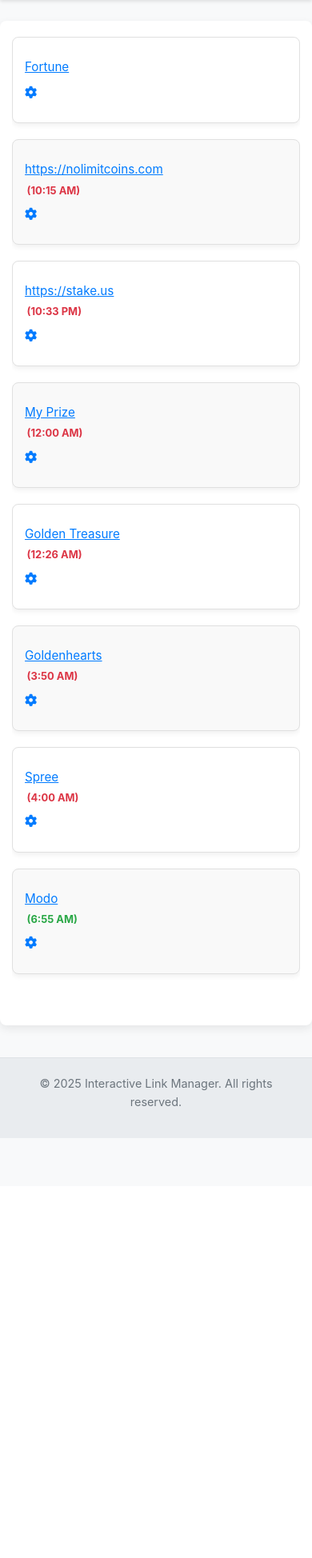
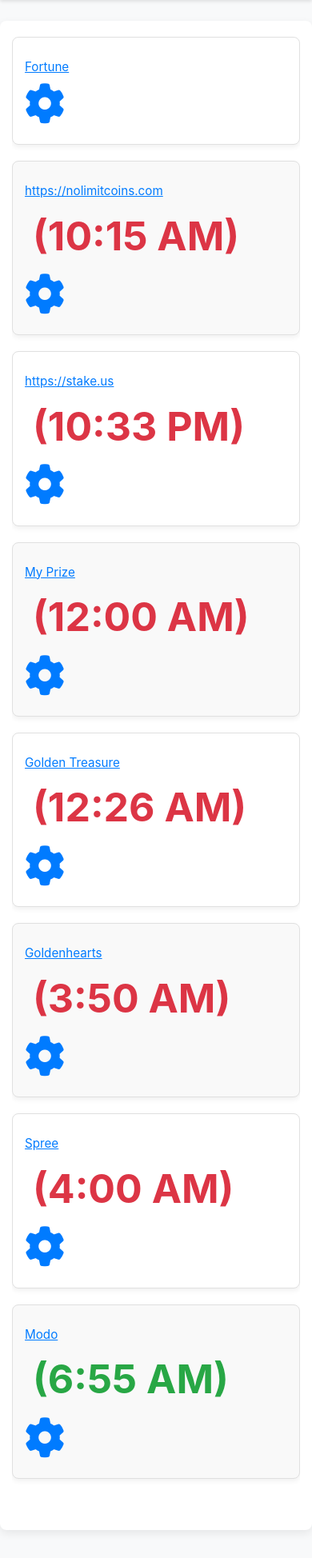
Before and after one commit to tahp/LinkManager, a Flask app: page / in a window 390 px wide. Shown: the part 74-2022 px from the top of the page at 80% size. Before the commit the page ends 1497 px from the top, so only its background shows below. Run offline with Flask 3, Linux system fonts and the light colour scheme.

Commit message:
Update style.css

```diff
--- a/static/style.css
+++ b/static/style.css
@@ -507,12 +507,12 @@ table.responsive-card-table tbody tr:nth-child(even):hover { /* Hover for even r
         margin-right: 0.5em;
     }
     table.responsive-card-table td.title-cell .bonus-time-inline {
-        font-size: 0.85em;
+        font-size: 50px;
         white-space: nowrap;
         flex-shrink: 0;
     }
     table.responsive-card-table td.title-cell a.edit-link-icon {
-        font-size: 1em;
+        font-size: 50px;
         color: #007bff;
         flex-shrink: 0;
         margin-left: auto;
```
